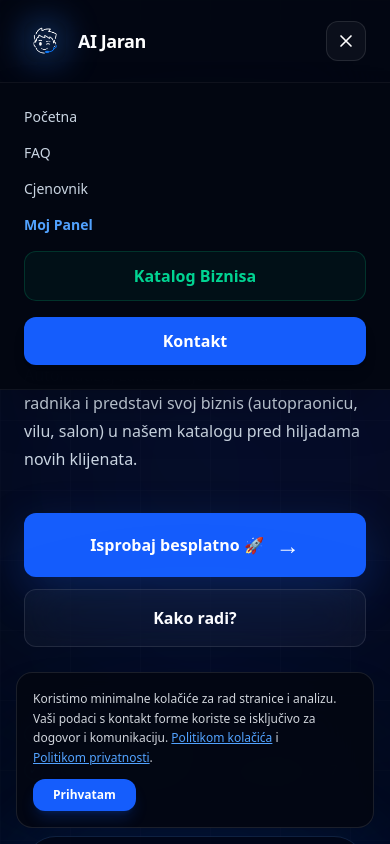
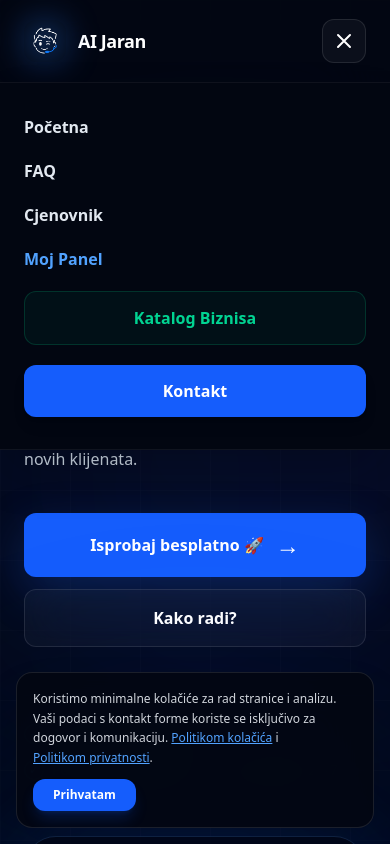
Before and after one commit to AjEmCaTa/ai-jaran, a Next.js app: page / in a window 390 px wide. Both pictures are taken after a click on the button "Toggle Menu". Shown: the top 844 px of the page. Built offline with nearby package versions, Linux system fonts and the light colour scheme.

Commit message:
Sređen Navbar: uklonjena trzanja, optimizovan routing i poboljšan mobilni meni

```diff
--- a/components/Navbar.tsx
+++ b/components/Navbar.tsx
@@ -3,7 +3,7 @@
 import Image from "next/image";
 import Link from "next/link";
 import { useState } from "react";
-import { usePathname } from "next/navigation";
+import { usePathname, useRouter } from "next/navigation";
 
 interface NavbarProps {
   onOpenContact: () => void;
@@ -24,10 +24,24 @@ export default function Navbar({
 }: NavbarProps) {
   const [isOpen, setIsOpen] = useState(false);
   const pathname = usePathname();
+  const router = useRouter();
   const isHome = pathname === "/";
 
+  const handleSmoothScroll = (e: React.MouseEvent, targetId: string) => {
+    e.preventDefault();
+    setIsOpen(false);
+    if (!isHome) {
+      router.push(`/${targetId}`);
+    } else {
+      const element = document.querySelector(targetId);
+      if (element) {
+        element.scrollIntoView({ behavior: "smooth" });
+      }
+    }
+  };
+
   return (
-    <nav className="fixed left-0 right-0 top-0 z-50 border-b border-white/[0.06] bg-[#030712]/75 backdrop-blur-2xl">
+    <nav className="fixed left-0 right-0 top-0 z-50 border-b border-white/[0.06] bg-[#030712]/75 backdrop-blur-2xl transition-all">
       <div className="mx-auto flex h-[82px] w-full max-w-[1500px] items-center justify-between px-6 sm:px-8 lg:px-12 xl:px-16">
 
         {/* LOGO */}
@@ -64,12 +78,13 @@ export default function Navbar({
             {lang === "BS" ? "Početna" : "Home"}
           </Link>
 
-          <Link
+          <a
             href="/#faq"
+            onClick={(e) => handleSmoothScroll(e, "#faq")}
             className="cursor-pointer text-sm font-medium text-slate-400 transition-colors duration-200 hover:text-white"
           >
             FAQ
-          </Link>
+          </a>
 
           <Link
             href="/cjenovnik"
@@ -84,7 +99,7 @@ export default function Navbar({
               if (isHome && onOpenCatalog) {
                 onOpenCatalog();
               } else {
-                window.location.href = "/?openCatalog=true";
+                router.push("/?openCatalog=true");
               }
             }}
             className="cursor-pointer rounded-xl border border-emerald-500/20 bg-emerald-500/[0.06] px-4 py-2 text-sm font-semibold text-emerald-400 transition-all duration-300 hover:border-emerald-400/40 hover:bg-emerald-500/10"
@@ -92,7 +107,7 @@ export default function Navbar({
             {lang === "BS" ? "Biznisi" : "Businesses"}
           </button>
 
-          {/* Dashboard / Panel prečica -> Vodi na /prijava */}
+          {/* Dashboard / Panel prečica */}
           <Link
             href="/prijava"
             className="cursor-pointer rounded-xl border border-blue-500/30 bg-blue-500/10 px-4 py-2 text-sm font-semibold text-blue-400 transition-all duration-300 hover:bg-blue-500/20"
@@ -137,11 +152,11 @@ export default function Navbar({
         <div className="flex items-center gap-3 md:hidden">
           <button
             onClick={() => setIsOpen(!isOpen)}
-            className="flex h-10 w-10 cursor-pointer items-center justify-center rounded-xl border border-white/10 bg-white/[0.04]"
+            className="flex h-11 w-11 cursor-pointer items-center justify-center rounded-xl border border-white/10 bg-white/[0.04]"
             aria-label="Toggle Menu"
           >
             {isOpen ? (
-              <svg className="h-5 w-5 text-white" fill="none" viewBox="0 0 24 24" stroke="currentColor">
+              <svg className="h-6 w-6 text-white" fill="none" viewBox="0 0 24 24" stroke="currentColor">
                 <path strokeLinecap="round" strokeLinejoin="round" strokeWidth={2} d="M6 18L18 6M6 6l12 12" />
               </svg>
             ) : (
@@ -155,53 +170,62 @@ export default function Navbar({
         </div>
       </div>
 
-      {/* MOBILE MENU DROPDOWN */}
+      {/* MOBILE MENU DROPDOWN - Povećana slova i razmaci */}
       {isOpen && (
-        <div className="border-t border-white/[0.05] bg-[#030712]/95 px-6 py-6 shadow-2xl backdrop-blur-2xl md:hidden">
-          <div className="flex flex-col gap-4">
+        <div className="border-t border-white/[0.05] bg-[#030712]/98 px-6 py-8 shadow-2xl backdrop-blur-2xl md:hidden">
+          <div className="flex flex-col gap-5">
             <Link
               href="/"
               onClick={() => setIsOpen(false)}
-              className="text-sm font-medium text-slate-300 hover:text-white"
+              className="text-base font-semibold text-slate-200 hover:text-white"
             >
               {lang === "BS" ? "Početna" : "Home"}
             </Link>
-            <Link
+
+            <a
               href="/#faq"
-              onClick={() => setIsOpen(false)}
-              className="text-sm font-medium text-slate-300 hover:text-white"
+              onClick={(e) => handleSmoothScroll(e, "#faq")}
+              className="text-base font-semibold text-slate-200 hover:text-white"
             >
               FAQ
-            </Link>
+            </a>
+
             <Link
               href="/cjenovnik"
               onClick={() => setIsOpen(false)}
-              className="text-sm font-medium text-slate-300 hover:text-white"
+              className="text-base font-semibold text-slate-200 hover:text-white"
             >
               {lang === "BS" ? "Cjenovnik" : "Pricing"}
             </Link>
+
             <Link
               href="/prijava"
               onClick={() => setIsOpen(false)}
-              className="text-sm font-semibold text-blue-400 hover:text-blue-300"
+              className="text-base font-bold text-blue-400 hover:text-blue-300"
             >
               {lang === "BS" ? "Moj Panel" : "Dashboard"}
             </Link>
+
             <button
               onClick={() => {
                 setIsOpen(false);
-                onOpenCatalog?.();
+                if (isHome && onOpenCatalog) {
+                  onOpenCatalog();
+                } else {
+                  router.push("/?openCatalog=true");
+                }
               }}
-              className="w-full rounded-xl border border-emerald-500/20 bg-emerald-500/[0.06] py-3 text-center font-semibold text-emerald-400"
+              className="w-full rounded-xl border border-emerald-500/20 bg-emerald-500/[0.06] py-3.5 text-center text-base font-semibold text-emerald-400"
             >
               {lang === "BS" ? "Katalog Biznisa" : "Business Directory"}
             </button>
+
             <button
               onClick={() => {
                 setIsOpen(false);
                 onOpenContact();
               }}
-              className="w-full rounded-xl bg-blue-600 py-3 text-center font-bold text-white shadow-lg"
+              className="w-full rounded-xl bg-blue-600 py-3.5 text-center text-base font-bold text-white shadow-lg"
             >
               {lang === "BS" ? "Kontakt" : "Contact"}
             </button>
```
